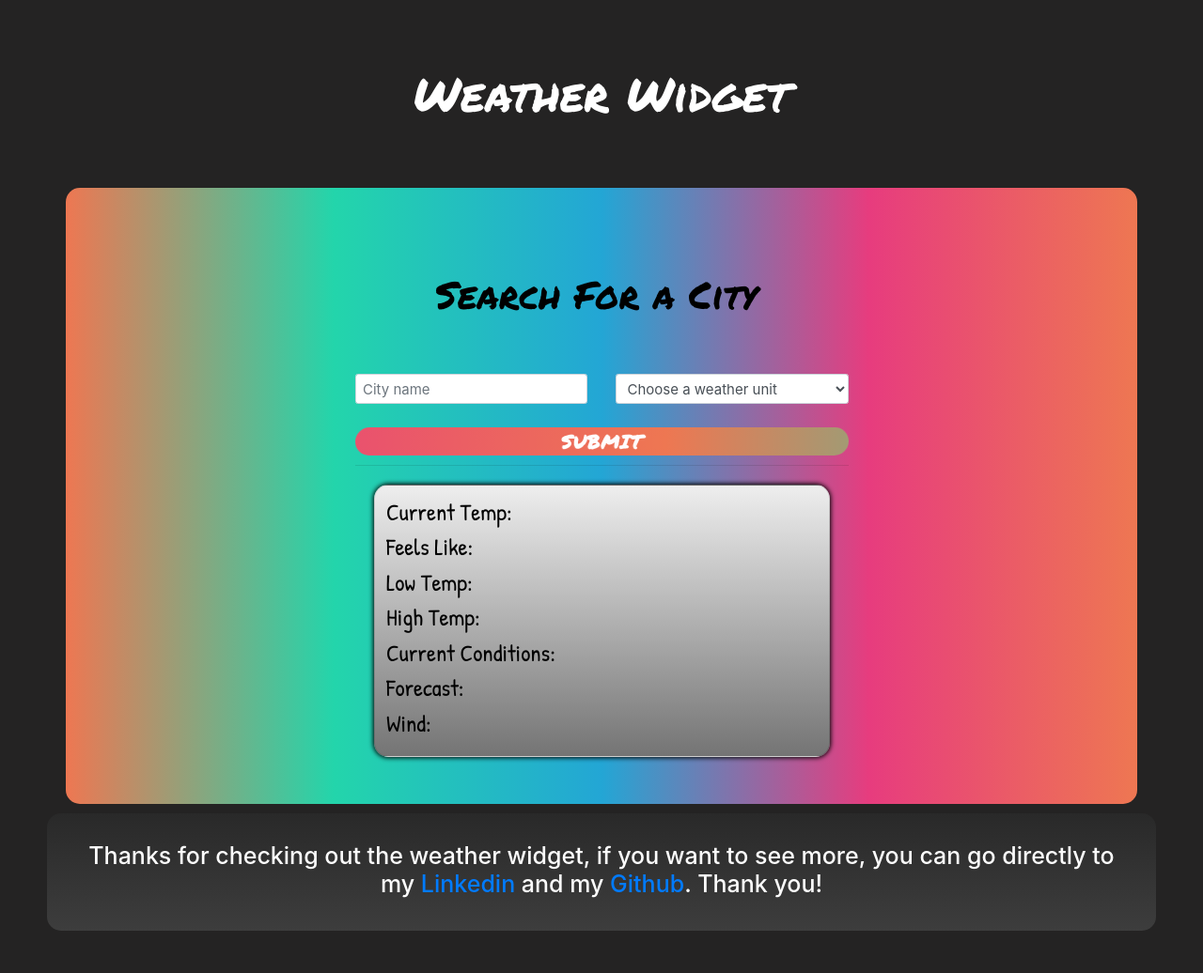
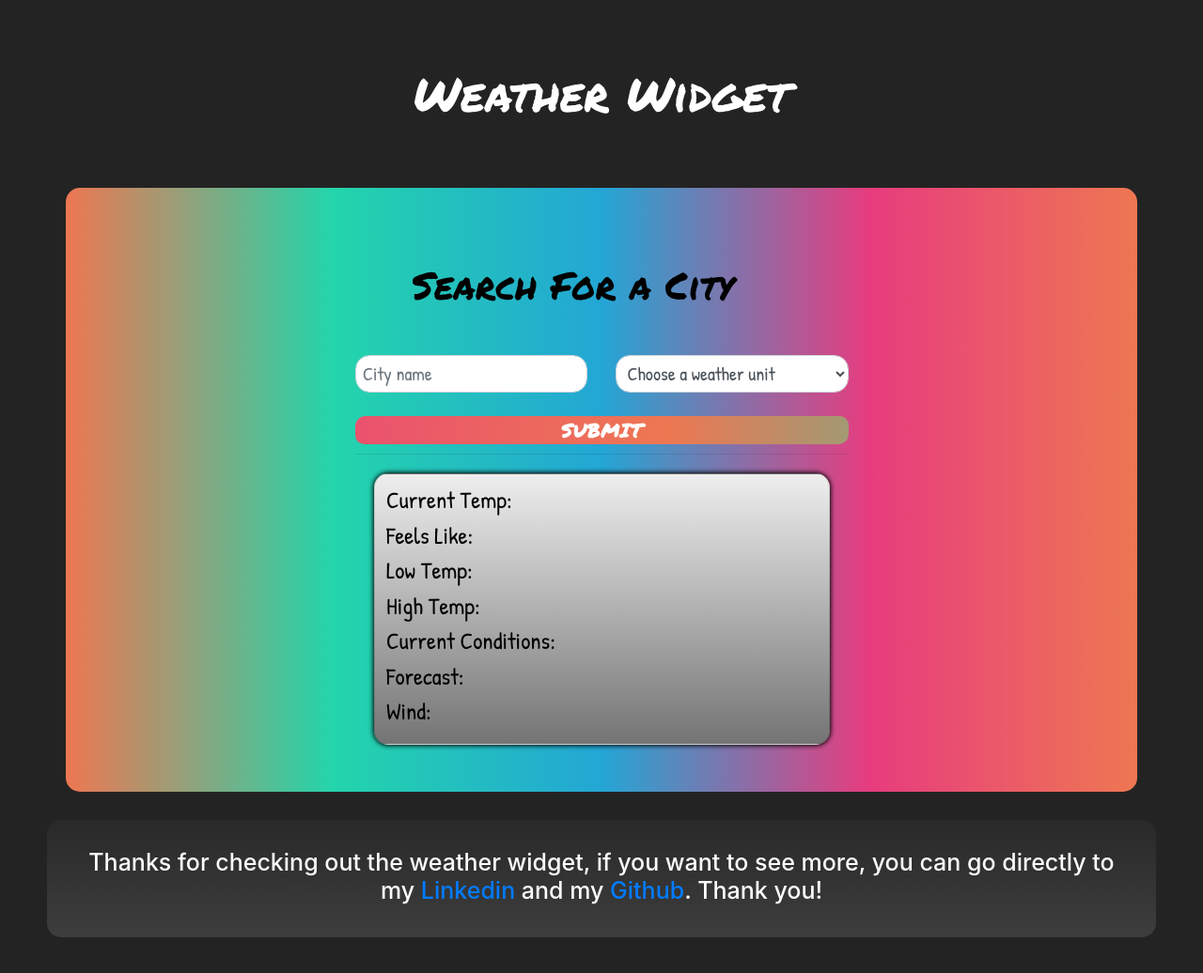
Before and after one commit to danny-1001/Weather-Widget, a plain HTML site: page index.html in a window 1280 px wide. Shown: the whole page at 94% size. Drawn offline with nearby package versions, Linux system fonts and the light colour scheme; a web font is replaced by a local one.

Commit message:
alignment issues

```diff
--- a/index.html
+++ b/index.html
@@ -4,7 +4,7 @@
     <meta charset="UTF-8" />
     <meta name="viewport" content="width=device-width, initial-scale=1.0" />
     <meta http-equiv="X-UA-Compatible" content="ie=edge" />
-    <meta name="Description" content="Enter your description here" />
+    <meta name="Description" content="Weather Widget Using WeatherMap API" />
     <link
       rel="stylesheet"
       href="https://cdnjs.cloudflare.com/ajax/libs/twitter-bootstrap/4.6.0/css/bootstrap.min.css"
@@ -21,13 +21,17 @@
 
     <link rel="stylesheet" href="/styles/styles.css" />
     <title>Weather Widget</title>
+    <link rel="shortcut icon" type="image/png" href="/weather (1).png"/>
+
   </head>
+
   <body>
     <header>
       <h1 class="header-one">Weather Widget</h1>
     </header>
 
     <main class="container">
+    </div>
       <h1 id="header-two">Search For a City</h1>
       <div class="col-md-6 offset-md-3">
         <form id="weather_form">
@@ -108,11 +112,11 @@
     <footer>
       <h2>
         Thanks for checking out the weather widget, if you want to see more, you
-        can go directly to my <a href="">Linkedin</a> and my <a href="">Github</a>. Thank you!
+        can go directly to my <a href="https://linkedin.com/in/danny-aviles-a1730a178
+        ">Linkedin</a> and my <a href="https://github.com/danny-1001">Github</a>. Thank you!
       </h2>
 
 
-    <!-- <script src="/index.js"></script> -->
     <script src="https://cdnjs.cloudflare.com/ajax/libs/jquery/3.5.1/jquery.min.js"></script>
     <script src="https://cdnjs.cloudflare.com/ajax/libs/popper.js/1.16.1/umd/popper.min.js"></script>
     <script src="https://cdnjs.cloudflare.com/ajax/libs/twitter-bootstrap/4.6.0/js/bootstrap.min.js"></script>
--- a/styles/styles.scss
+++ b/styles/styles.scss
@@ -7,6 +7,7 @@
 html {
   font-size: 62.5%;
 }
+
 body {
   background-color: rgb(36, 35, 35);
 }
@@ -24,12 +25,12 @@ body {
 }
 
 #header-two {
-  position: relative;
   font-size: 4rem;
   text-align: center;
   align-items: center;
+  justify-content: center;
   margin: 5rem;
-  padding: 1rem;
+  padding: 0 10rem 0 5rem;
   width: 90%;
   border-radius: 50rem;
   font-family: "Permanent Marker", cursive;
@@ -39,6 +40,7 @@ main {
   margin: 1rem;
   padding: 3rem;
   border-radius: 1.5rem;
+  color: #000000;
   background: linear-gradient(
     -90deg,
     #ee7752,
@@ -47,12 +49,15 @@ main {
     #23d5ab,
     #ee7752
   );
-  color: #000000;
+  @media (min-width: 600px) {
+  }
 }
 
 .form-control {
   margin-bottom: 2.5rem;
-  font-size: 1.5rem;
+  font-size: 2rem;
+  border-radius: 1.5rem;
+  font-family: "Patrick Hand", cursive;
 }
 .card {
   color: #000000;
@@ -67,7 +72,7 @@ main {
 }
 
 #submit-btn {
-  border-radius: 1.5rem;
+  border-radius: 1rem;
   font-size: 2rem;
   color: rgb(255, 253, 253);
   font-family: "Permanent Marker", cursive;
@@ -130,9 +135,8 @@ main {
 }
 
 footer {
-  background-color: violet;
   color: white;
-  margin: 0 5rem 5rem;
+  margin: 3rem 5rem 5rem;
   padding: 3rem;
   border-radius: 1.5rem;
   background: -webkit-linear-gradient(#292929, rgb(61, 61, 61));
```
Also changed, not shown: styles/styles.css, weather (1).png (added), 1 other file.
